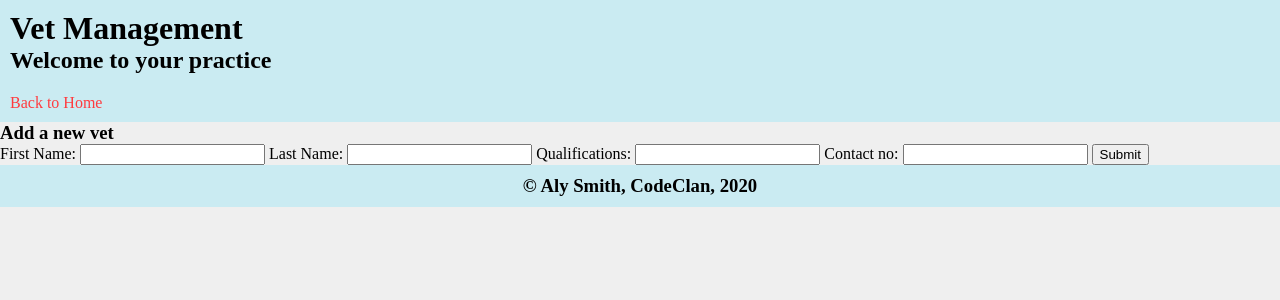
After one commit to JaSmith13/vet_management_project, a Flask app: page /vets/new in a window 1280 px wide. The commit adds this page. Shown: the top 300 px of the page. Run offline with Flask 2, Linux system fonts and the light colour scheme.

Commit message:
adds form to add new vet to practice

```diff
--- a/vet_management/controllers/vets_controller.py
+++ b/vet_management/controllers/vets_controller.py
@@ -16,6 +16,17 @@ def new_vet():
     return render_template("vets/new.html")
 
 #CREATE
+@vets_blueprint.route("/vets", methods=['POST'])
+def create_vet():
+    first_name = request.form["first_name"]
+    last_name = request.form["last_name"]
+    qualifications = request.form["qualifications"]
+    contact_number = request.form["contact_number"]
+
+    new_vet = Vet(first_name, last_name, qualifications, contact_number, True)
+    vet_repository.save(new_vet)
+
+    return redirect("/vets")
 
 #EDIT
 @vets_blueprint.route("/vets/<id>/edit", methods=['GET'])
--- a/vet_management/templates/owners/new.html
+++ b/vet_management/templates/owners/new.html
@@ -1,4 +1,4 @@
-{% extends "base.html"%}
+{% extends "base.html" %}
 
 {% block content %}
 <h3>Add a new owner</h3>
--- a/vet_management/templates/vets/index.html
+++ b/vet_management/templates/vets/index.html
@@ -5,10 +5,10 @@
     <h3>Our Vets</h3>
     {% for vet in vets %}
     <section {% if vet.is_active == False %} class="inactive_vet" {% endif %}>
-        <p>{{vet.is_active}}</p>
         <p><h4>{{vet.first_name}} {{vet.last_name}} {{vet.qualifications}}</h4></p>
         <p>Contact Number: {{vet.contact_number}}</p>
         {% if vet.is_active == False %} <p>ATTENTION: THIS VET IS NO LONGER ACTIVE</p> {% endif %}
     </section>
     {% endfor %}
+    <a href="/vets/new">Add new vet</a>
 {% endblock %}
--- /dev/null
+++ b/vet_management/templates/vets/new.html
@@ -0,0 +1,18 @@
+{% extends "base.html" %}
+
+{% block content %}
+<h3>Add a new vet</h3>
+
+<form action="/vets" method="POST">
+    <label for="first_name">First Name:</label>
+    <input type="text" name="first_name">
+    <label for="last_name">Last Name:</label>
+    <input type="text" name="last_name">
+    <label for="qualifications">Qualifications:</label>
+    <input type="text" name="qualifications">
+    <label for="contact_number">Contact no:</label>
+    <input type="text" name="contact_number">
+    <input type="submit" value="Submit">
+</form>
+
+{% endblock %}
```
Also changed, not shown: vet_management/templates/vets/edit.html (added).
